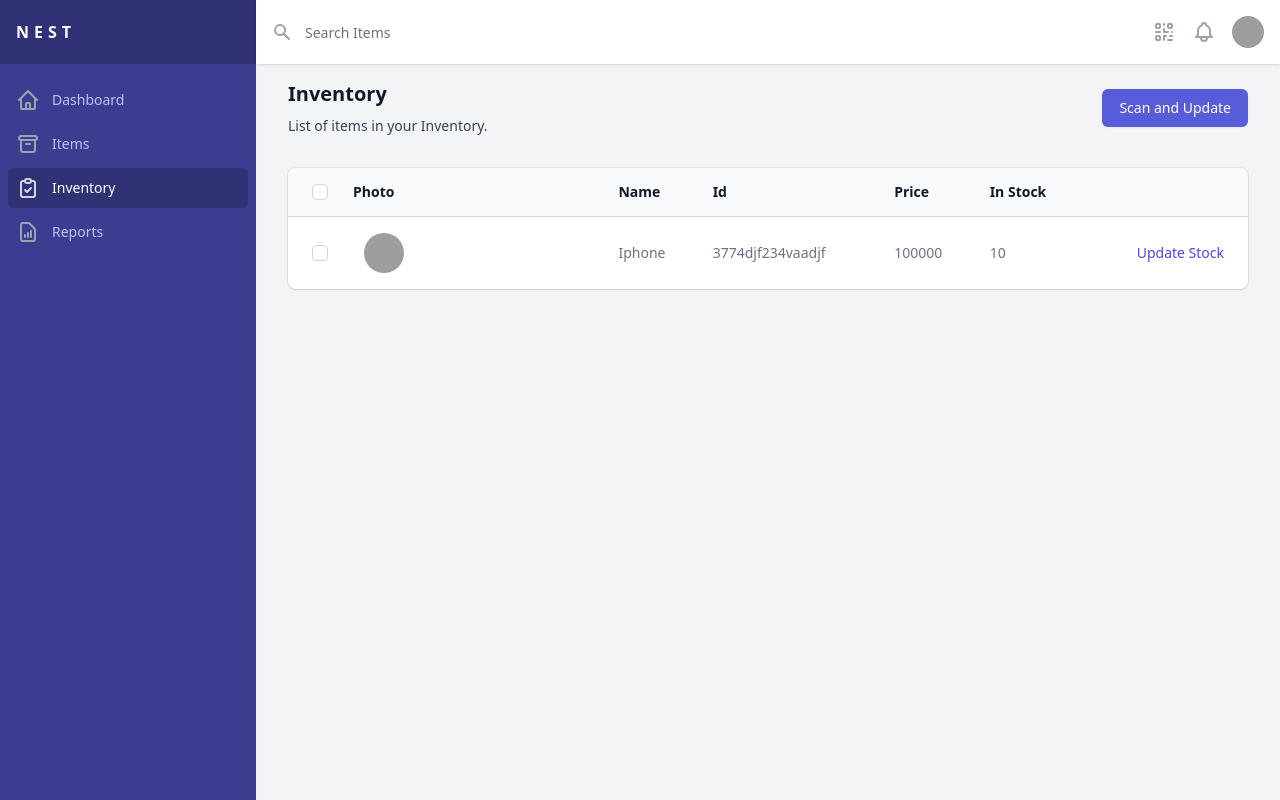
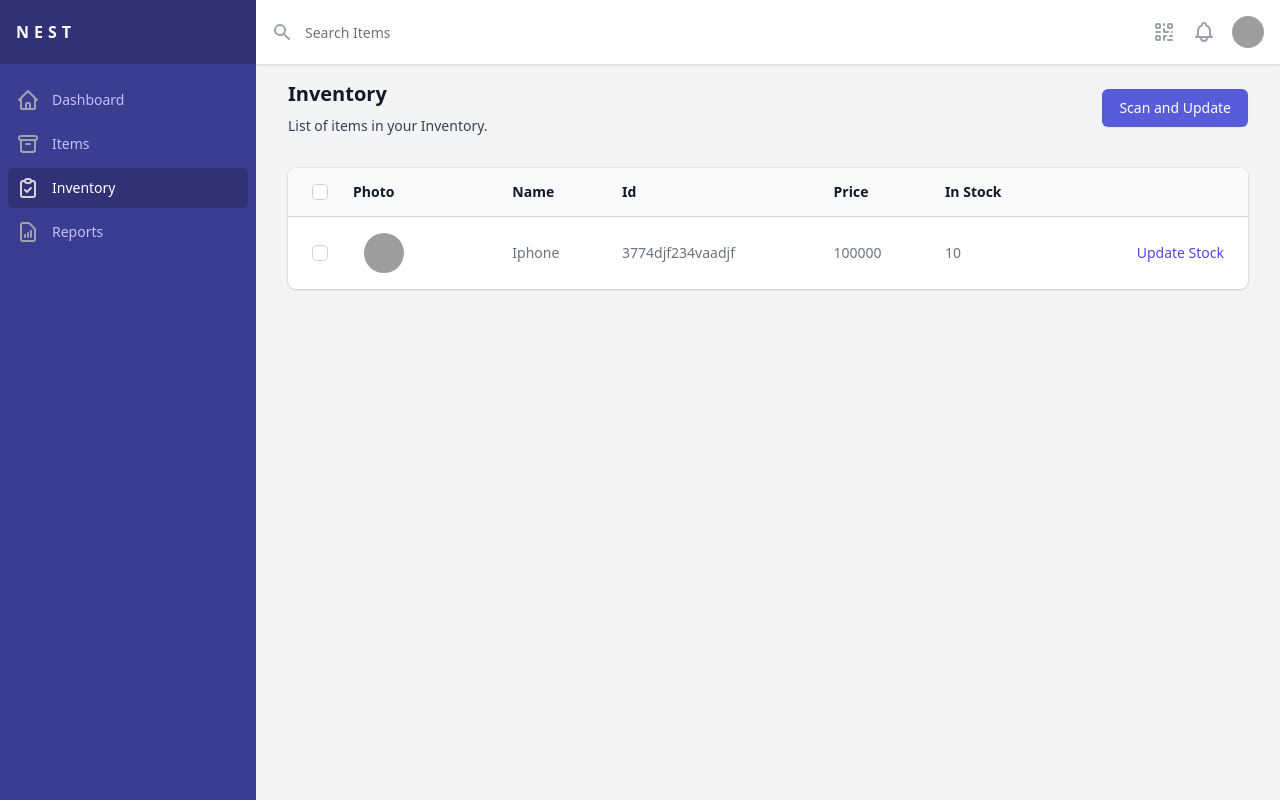
Before and after one commit to CuterNatives/Nest, a React (Create React App) app: page /inventory in a window 1280 px wide. Built offline with nearby package versions, Linux system fonts and the light colour scheme; grey boxes are pictures that could not be loaded; what localbase would draw is missing.

Commit message:
Inventory allignment

```diff
--- a/src/Inventory.js
+++ b/src/Inventory.js
@@ -77,7 +77,7 @@ export default function Example() {
                         onChange={toggleAll}
                       />
                     </th>
-                    <th scope="col" className="min-w-[12rem] py-3.5 pr-3 text-left text-sm font-semibold text-gray-900">
+                    <th scope="col" className="min-w-[6rem] py-3.5 pr-3 text-left text-sm font-semibold text-gray-900">
                       Photo
                     </th>
                     <th scope="col" className="px-3 py-3.5 text-left text-sm font-semibold text-gray-900">
```
